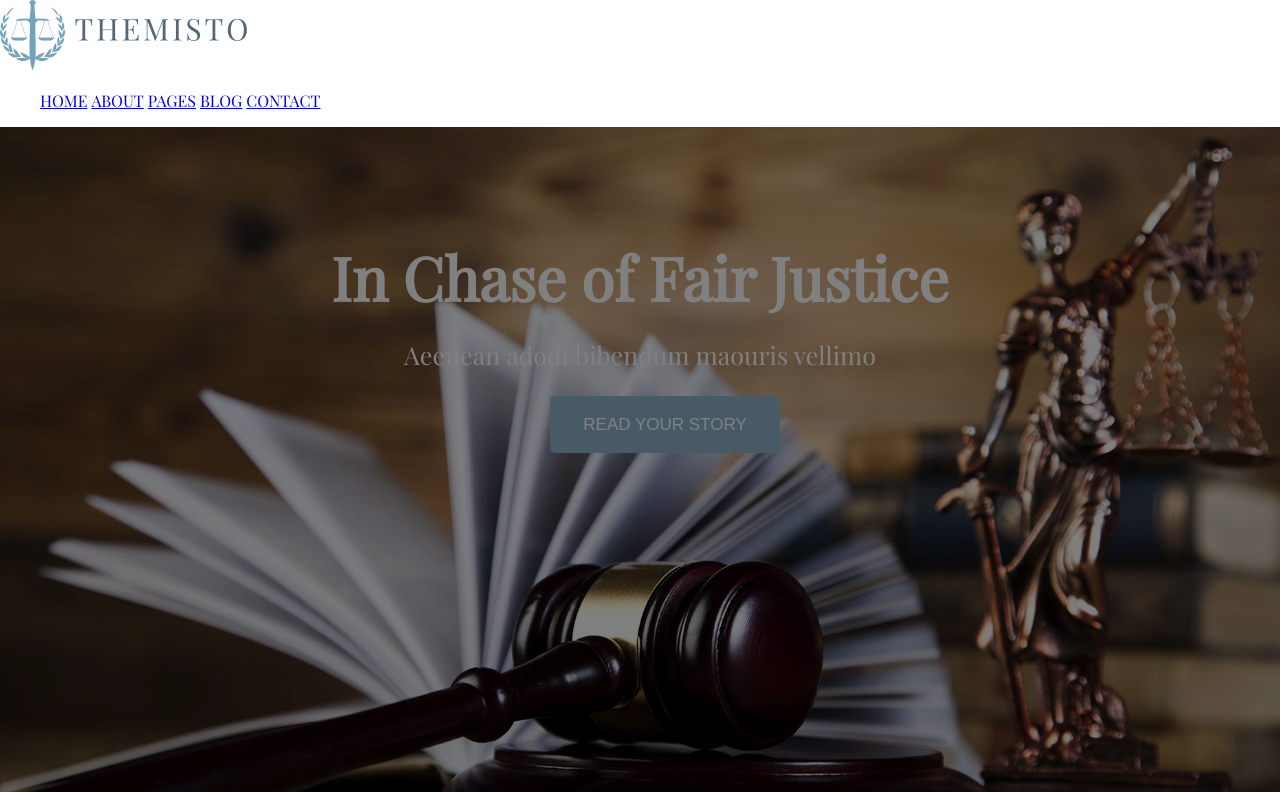
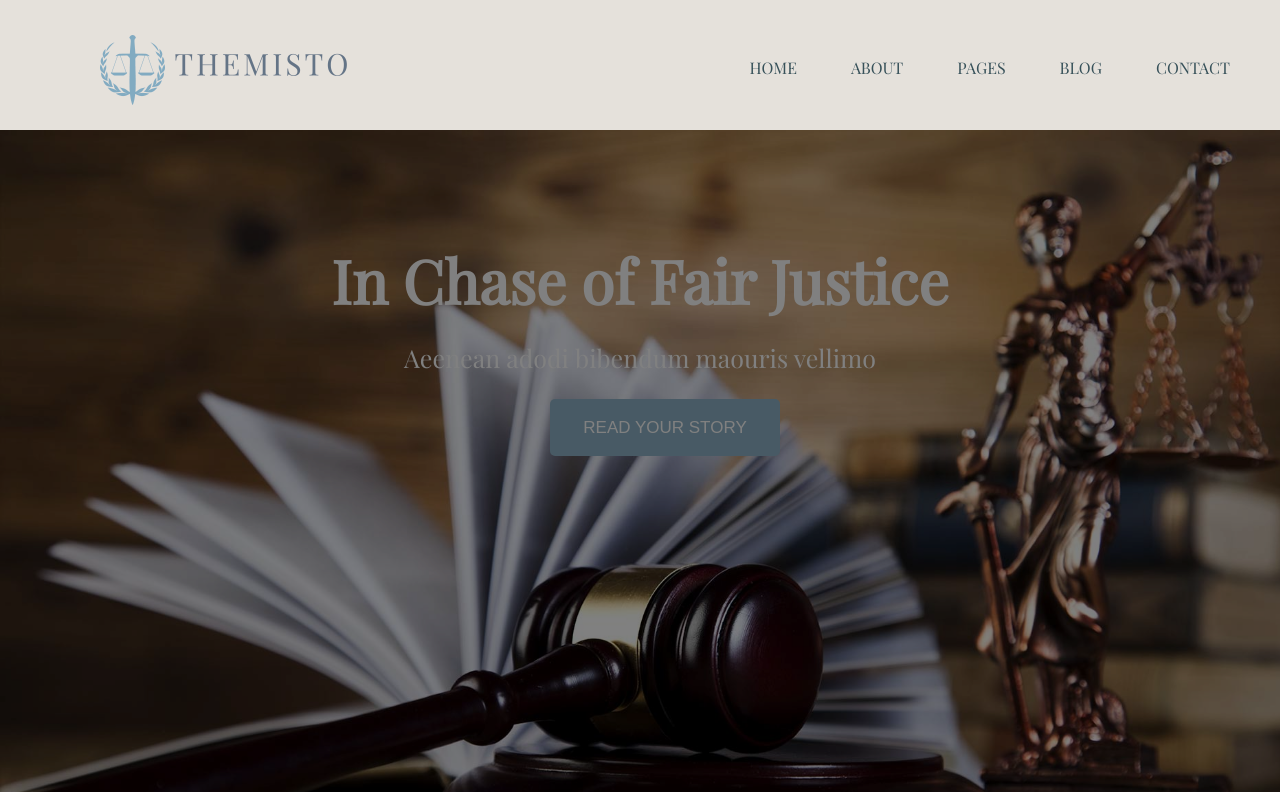
Before and after one commit to laty78/challengefromscratch, a plain HTML site: page index.html in a window 1280 px wide. Shown: the top 792 px of the page. Drawn offline with nearby package versions, Linux system fonts and the light colour scheme.

Commit message:
navbar + hover

```diff
--- a/style.css
+++ b/style.css
@@ -3,8 +3,62 @@ body {
 	font-family: Playfair Display;
 }
 
-.navbar-nav li {
+.nav-bar {
+	height: 130px;
+	background-color: #E3DED8;
+	opacity: 0.9;
+}
+
+.navbar-brand {
+	float: left;
+	margin-left: 100px;
+	padding-top: 35px;
+}
+
+
+/*.navbar-nav li {
+	display: inline-block;
+	float: right;
+}
+
+
+	/*menu*/
+
+ul {
+	padding: 40px 0 40px 0;
+	margin: 0 20px 0 20px;
+	float: right;
+}
+
+li {
+	/*menu*/
 	display: inline;
+	/*list-style: none;*/
+	/*margin: auto;*/
+	/*padding: 0 15px 0 15px;*/
+	width: 100px;
+	height: 40px;
+	/*text-align:center;*/
+	line-height: 55px;
+	padding: 5px;
+	margin-right: 25px;
+	margin-left: 15px;
+}
+
+a {
+	/* lien ds le menu*/
+	display: inline-block;
+	/*margin: 0px;*/
+	text-decoration: none;
+	color: #223F48;
+	font-size: 16px;
+	/*margin-right: 5px;
+    margin-top: 5px;*/
+}
+
+a:hover {
+	/*Menu qui change de couleur*/
+	color: #91B5C9;
 }
 
 .chase {
```
